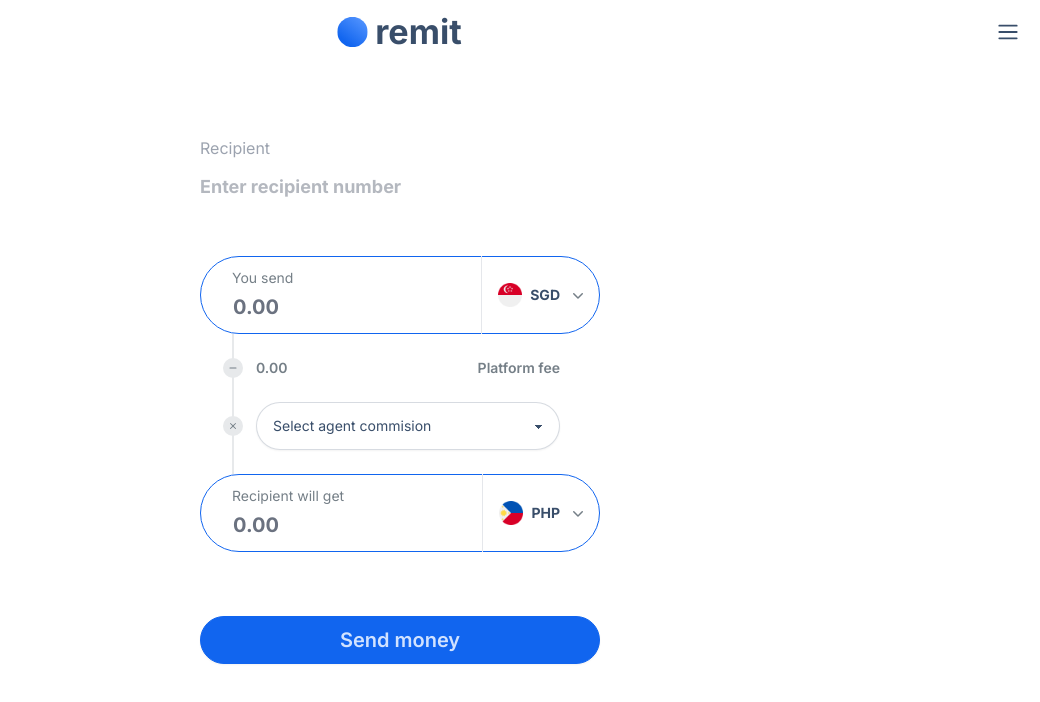
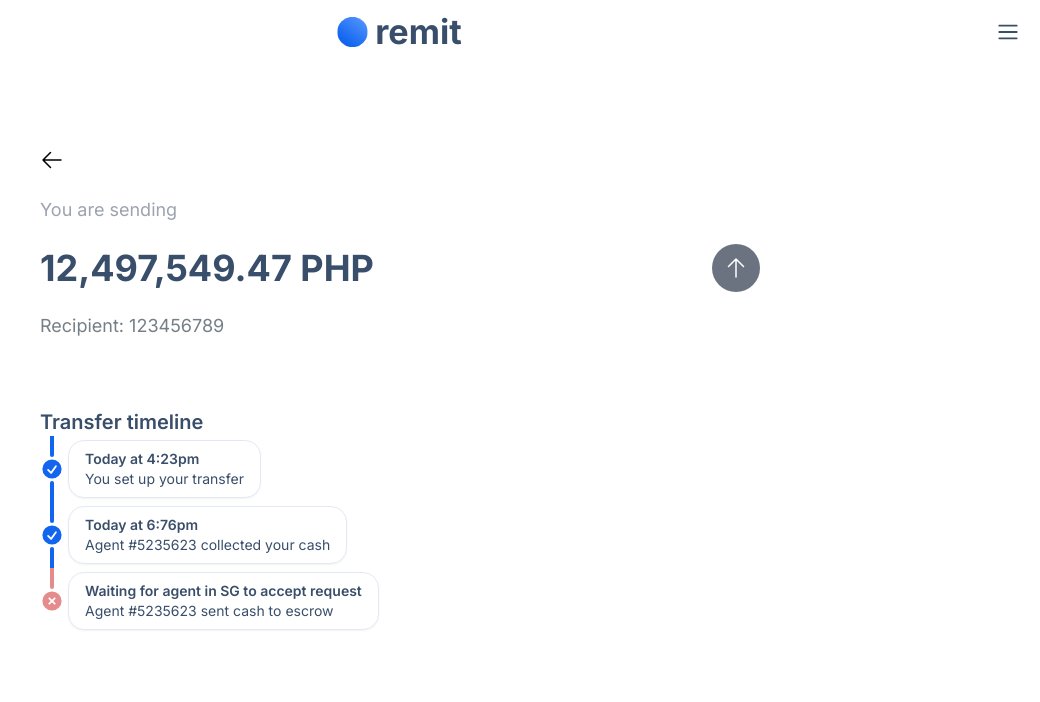
Before and after one commit to p33r-zph1/remit-frontend, a React (Vite) app: page / in a window 1280 px wide. Shown: the top 702 px of the page, without its empty margins (240-1280 px from the left). Built offline with nearby package versions, Linux system fonts and the light colour scheme.

Commit message:
feat: transfer timeline

```diff
--- a/src/App.tsx
+++ b/src/App.tsx
@@ -1,9 +1,9 @@
 // import Login from './pages/Login';
-import SendMoney from './pages/SendMoney';
+// import SendMoney from './pages/SendMoney';
 
 import NavBar from './components/NavBar';
 import BottomNavigation from './components/BottomNavigation';
-// import Transfer from './pages/Transfer';
+import Transfer from './pages/Transfer';
 // const isLoggedin = true;
 
 export default function App() {
@@ -13,7 +13,7 @@ export default function App() {
     <main className="mb-16">
       <NavBar />
 
-      <SendMoney />
+      <Transfer />
 
       <BottomNavigation />
     </main>
--- a/src/pages/Transfer.tsx
+++ b/src/pages/Transfer.tsx
@@ -1,3 +1,4 @@
+import { CheckCircleIcon, XCircleIcon } from '@heroicons/react/20/solid';
 import { ArrowLeftIcon, ArrowUpIcon } from '@heroicons/react/24/outline';
 
 export default function Transfer() {
@@ -6,7 +7,6 @@ export default function Transfer() {
       <button className="btn btn-ghost btn-circle mt-6 mb-2 sm:mt-16 -ml-3">
         <ArrowLeftIcon className="h-4 w-4 md:w-6 md:h-6 text-black" />
       </button>
-
       <div className="flex flex-col space-y-4 py-1">
         <div className="text-sleep-100 text-base md:text-lg">
           You are sending
@@ -23,6 +23,65 @@ export default function Transfer() {
           Recipient: 123456789
         </div>
       </div>
+
+      <div className="text-xl font-semibold mt-12 md:mt-16">
+        Transfer timeline
+      </div>
+
+      <ul className="timeline timeline-vertical timeline-compact">
+        <li>
+          <hr className="bg-primary" />
+          <div className="timeline-middle">
+            <CheckCircleIcon className="h-6 w-6 text-primary" />
+          </div>
+          <div className="timeline-end timeline-box group">
+            <div className="flex flex-col">
+              <span className="text-xs md:text-sm font-semibold">
+                Today at 4:23pm
+              </span>
+              <span className="text-xs group-hover:text-sm md:text-sm md:group-hover:text-base duration-200">
+                You set up your transfer
+              </span>
+            </div>
+          </div>
+          <hr className="bg-primary" />
+        </li>
+
+        <li>
+          <hr className="bg-primary" />
+          <div className="timeline-middle">
+            <CheckCircleIcon className="h-6 w-6 text-primary" />
+          </div>
+          <div className="timeline-end timeline-box group">
+            <div className="flex flex-col">
+              <span className="text-xs md:text-sm font-semibold">
+                Today at 6:76pm
+              </span>
+              <span className="text-xs group-hover:text-sm md:text-sm md:group-hover:text-base duration-200">
+                Agent #5235623 collected your cash
+              </span>
+            </div>
+          </div>
+          <hr className="bg-primary" />
+        </li>
+
+        <li>
+          <hr className="bg-error" />
+          <div className="timeline-middle">
+            <XCircleIcon className="h-6 w-6 text-error" />
+          </div>
+          <div className="timeline-end timeline-box group">
+            <div className="flex flex-col">
+              <span className="text-xs md:text-sm font-semibold">
+                Waiting for agent in SG to accept request
+              </span>
+              <span className="text-xs group-hover:text-sm md:text-sm md:group-hover:text-base duration-200">
+                Agent #5235623 sent cash to escrow
+              </span>
+            </div>
+          </div>
+        </li>
+      </ul>
     </div>
   );
 }
```
